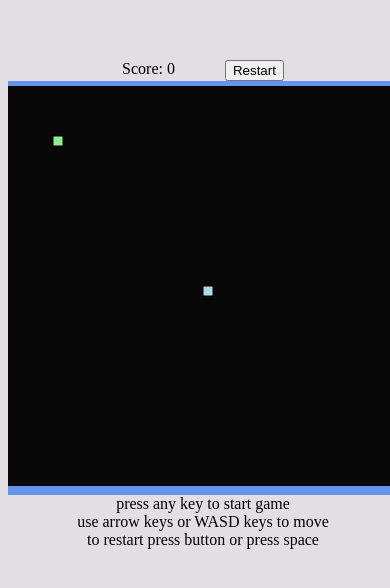
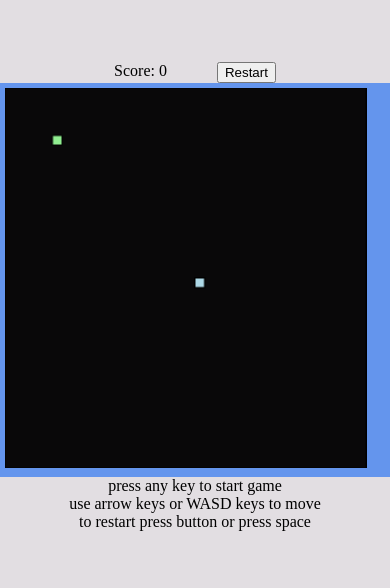
Before and after one commit to lhlamar/js-game, a website built with Vite: page index.html in a window 390 px wide. Shown: the part 126-714 px from the top of the page. Built offline with nearby package versions, Linux system fonts and the light colour scheme.

Commit message:
fixed some default margin weirdness on mobile

```diff
--- a/style.css
+++ b/style.css
@@ -6,6 +6,8 @@ body {
   overflow: hidden;
   background-color: #e2dee2;
   color: var(--lightest);
+  margin: 0;
+  padding: 0;
 }
 
 .upper-wrapper {
@@ -34,4 +36,6 @@ body {
 
 canvas {
   background-color: var(--dark);
+  max-width: 100%;
+  max-height: 100%;
 }
```
